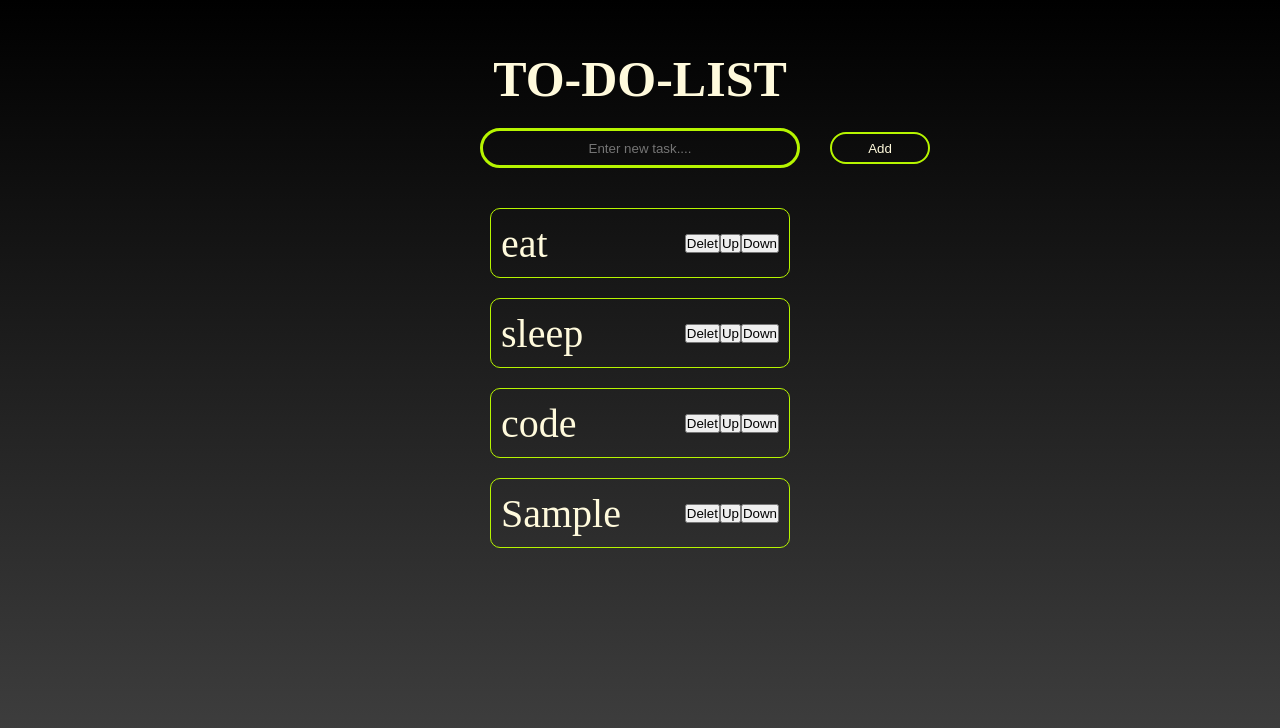
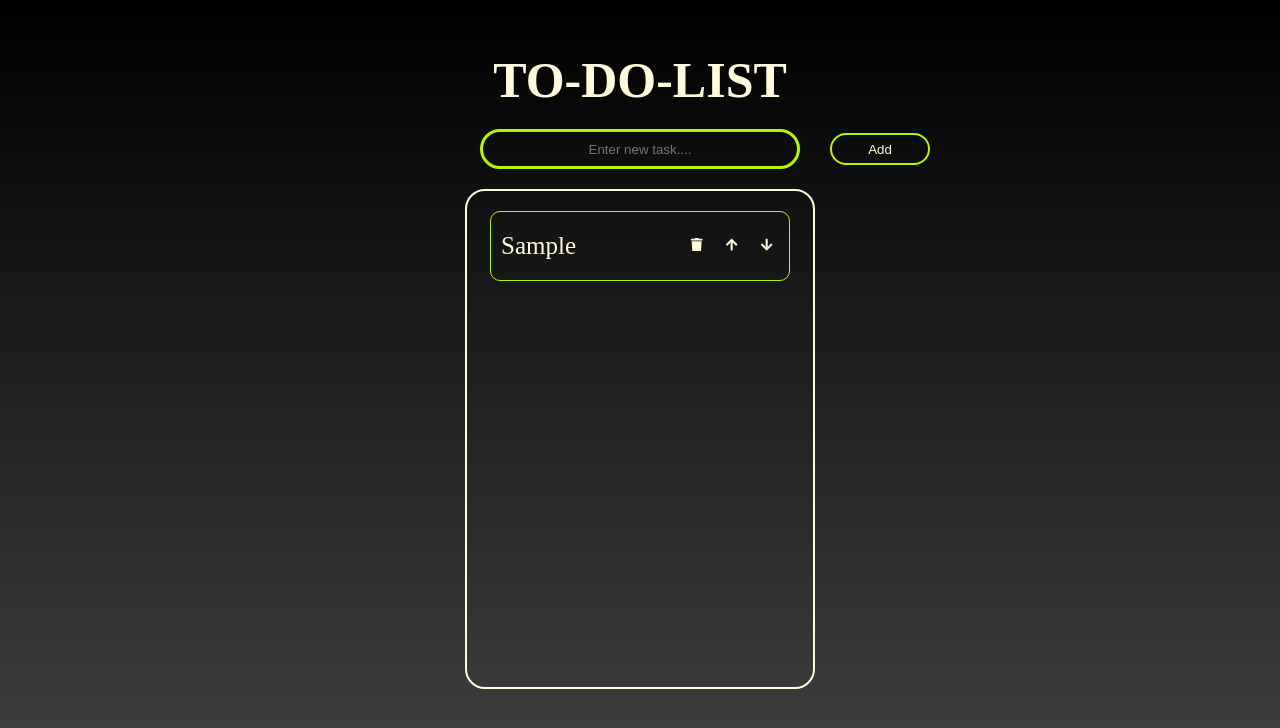
Before and after one commit to mdyasinreza1510/TO-DO-LIST, a React (Vite) app: page / in a window 1280 px wide. Both pictures are taken after typing "Sample" into the empty fields and a click on the button "Add". Shown: the top 728 px of the page. Built offline with nearby package versions, Linux system fonts and the light colour scheme.

Commit message:
completed the mini project

```diff
--- a/src/Todolist.jsx
+++ b/src/Todolist.jsx
@@ -1,15 +1,21 @@
 import { useState } from 'react'
+import { FaTrash, FaArrowUp, FaArrowDown } from "react-icons/fa";
 function Todolist(){
 
-    const [tasks, settask]=useState(["eat","sleep", "code"]);
+    const [tasks, settask]=useState([]);
+    //ye hamara main task hai jo show hoga page pe
     const [newtask,setnewtask]=useState("");
+    //ye hamara cretaing task hai jo input se value lekr uper wale "tasks" me add krega
 
     function inputchange(event){
        setnewtask( event.target.value);
-
+/*yaha input change me hmne input k value ko acces kiya hai aur
+setnewtask k zariya jo value input se liya usko newtask ki value me add krdiya*/
     }
 
     function addtask(){
+        /*ab newtask me jo value add hua hai usko add btn click hone pe settask settr ko use krke main
+        "tasks" jo page me show hoga waha add rdenge aur input ki vale ko empty krdenge*/
         if (newtask !==""){
         settask([...tasks, newtask]);
         setnewtask("");
@@ -67,10 +73,17 @@ function Todolist(){
         {tasks.map((task, index)=>
         <li key={index}>
             <div className="task-box">
+
             <div className="task"><p>{task}</p></div>
-            <div className="action-btns">            <button onClick={()=>{dlttask(index)}}>Delet</button>
-            <button onClick={() =>{movetaskup(index)}}>Up</button>
-            <button onClick={() => {movetaskdown(index)}}>Down</button></div>
+
+            <div className="action-btns">
+
+                <button onClick={()=>{dlttask(index)}}><FaTrash  className='icons' /></button>
+
+            <button onClick={() =>{movetaskup(index)}}><FaArrowUp  className='icons'/></button>
+
+            <button onClick={() => {movetaskdown(index)}}><FaArrowDown className='icons'/></button>
+            </div>
 
             </div>
 
--- a/src/index.css
+++ b/src/index.css
@@ -17,6 +17,10 @@ background: linear-gradient(to top, #434343, #000000);
   height: 100vh;
 }
 .main-container{
+  display: flex;
+  flex-direction: column;
+  justify-content: center;
+  align-items: center;
   margin-top: 50px;
  text-align: center;
   /* background-color: aqua; */
@@ -65,16 +69,21 @@ input{
   margin-top: 20px;
   overflow: scroll;
   height: 500px;
-padding-bottom: 20px;
+  width: 350px;
+  padding-bottom: 20px;
   box-sizing: border-box;
   /* background-color: purple; */
   display: flex;
   flex-direction: column;
   align-items: center;
+  border: 2px solid #FFFADC;
+  border-radius: 20px;
+
 
 
 }
 .task-box{
+  overflow: scroll;
   border: 1px solid #B6F500;
   color: #FFFADC;
   box-sizing: border-box;
@@ -91,7 +100,21 @@ padding-bottom: 20px;
   border-radius: 10px;
 }
 .task-box p{
-  font-size: 40px;
+  font-size: 25px;
 
 
 }
+.action-btns{
+display: flex;
+align-items: center;
+justify-content: center;
+gap: 10px;
+}
+button{
+  color: #FFFADC;
+  border: none;
+  background: transparent;
+  height: 25px;
+  width: 25px;
+
+}
```
